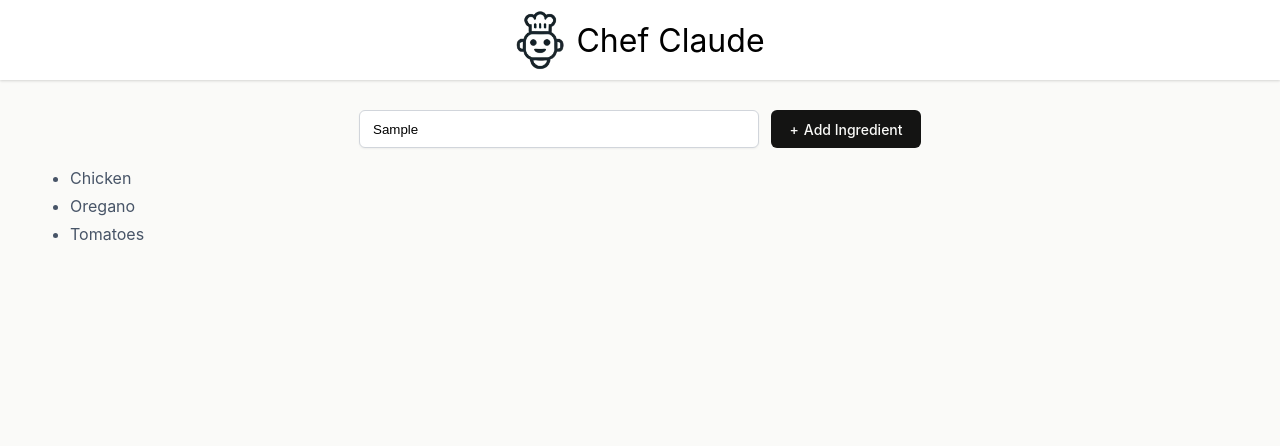
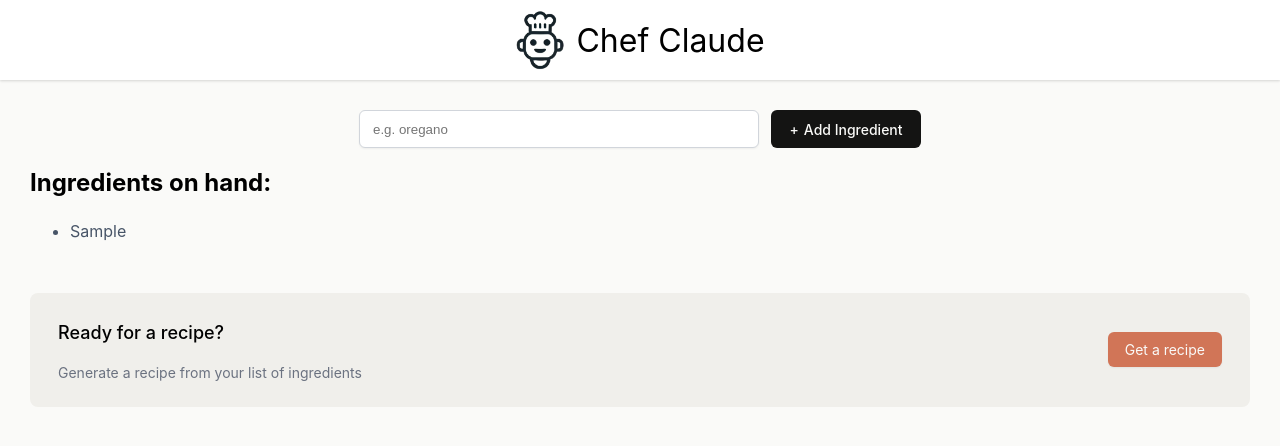
Before and after one commit to lukej18623/chef-claude, a React (Vite) app: page / in a window 1280 px wide. Both pictures are taken after typing "Sample" into the empty fields and a click on the button "Add Ingredient". Shown: the top 446 px of the page. Built offline with nearby package versions, Linux system fonts and the light colour scheme.

Commit message:
refactor

```diff
--- a/src/Main.jsx
+++ b/src/Main.jsx
@@ -1,21 +1,20 @@
+import { useState } from "react";
+
 export default function Main() {
-  const ingredients = ["Chicken", "Oregano", "Tomatoes"];
+  const [ingredients, setIngredients] = useState([]);
 
   const ingredientList = ingredients.map((ingredient) => {
     return <li key={ingredient}>{ingredient}</li>;
   });
 
-  function handleSubmit(event) {
-    event.preventDefault();
-    const formData = new FormData(event.currentTarget);
+  function handleSubmit(formData) {
     const newIngredient = formData.get("ingredient");
-    ingredients.push(newIngredient);
-    console.log(ingredients);
+    setIngredients((prev) => [...prev, newIngredient]);
   }
 
   return (
     <main>
-      <form onSubmit={handleSubmit} className="add-ingredient-form">
+      <form action={handleSubmit} className="add-ingredient-form">
         <input
           type="text"
           placeholder="e.g. oregano"
@@ -24,7 +23,21 @@
         />
         <button>Add Ingredient</button>
       </form>
-      <ul className="ingredients-list">{ingredientList}</ul>
+      {ingredients.length > 0 ? (
+        <section>
+          <h2>Ingredients on hand:</h2>
+          <ul className="ingredients-list" aria-live="polite">
+            {ingredientList}
+          </ul>
+          <div className="get-recipe-container">
+            <div>
+              <h3>Ready for a recipe?</h3>
+              <p>Generate a recipe from your list of ingredients</p>
+            </div>
+            <button>Get a recipe</button>
+          </div>
+        </section>
+      ) : null}
     </main>
   );
 }
```
